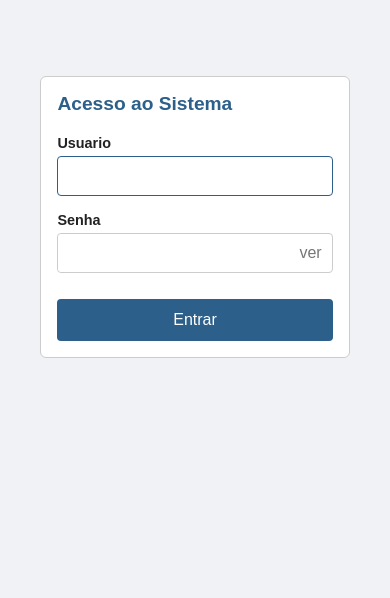
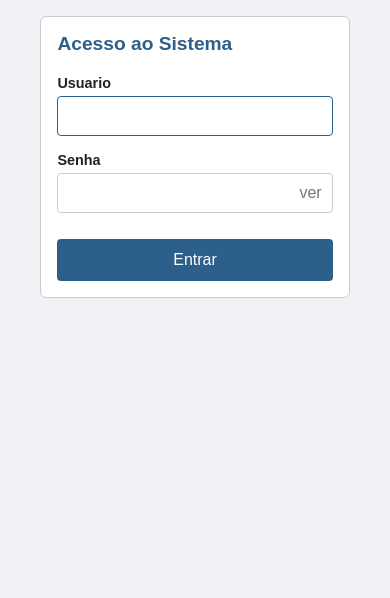
Before and after one commit to yuril06/PROJETO-PIM-ADS, a Flask app: page /login in a window 390 px wide. Shown: the part 42-640 px from the top of the page. Run offline with Flask 3, Linux system fonts and the light colour scheme.

Commit message:
Fix login page layout on mobile

```diff
--- a/static/style.css
+++ b/static/style.css
@@ -343,6 +343,18 @@ body {
     font-weight: bold;
 }
 
+/* --- Login --- */
+.login-container {
+    margin-top: 60px;
+}
+
+@media (max-width: 768px) {
+    .login-container {
+        margin-top: 20px;
+        max-width: 100%;
+    }
+}
+
 /* --- Campo senha com olho --- */
 .campo-senha {
     display: flex;
--- a/templates/login.html
+++ b/templates/login.html
@@ -22,7 +22,7 @@
             {% endif %}
         {% endwith %}
 
-        <div class="formulario-container" style="margin-top: 60px;">
+        <div class="formulario-container login-container">
             <h2 style="margin-bottom: 20px; color: var(--azul); font-size: 1.2rem;">Acesso ao Sistema</h2>
 
             <form method="POST" action="{{ url_for('login') }}">
```
